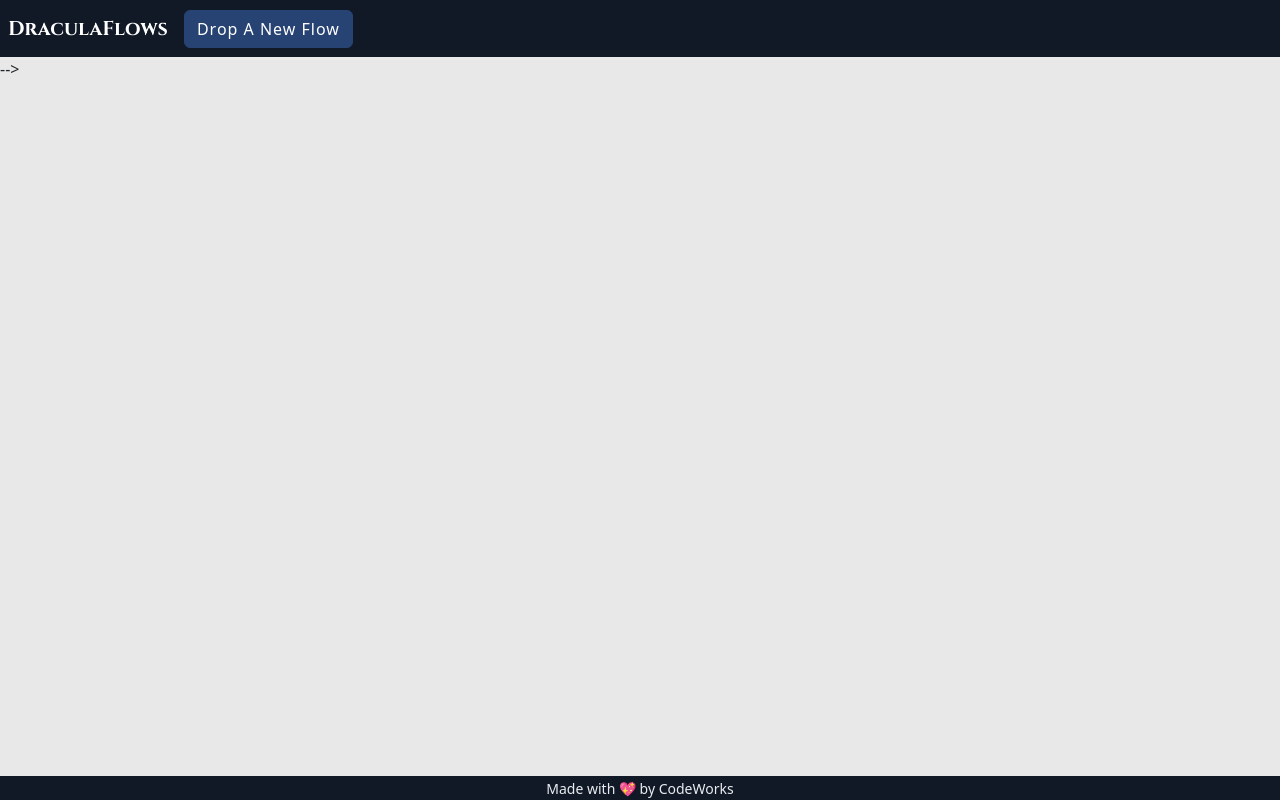
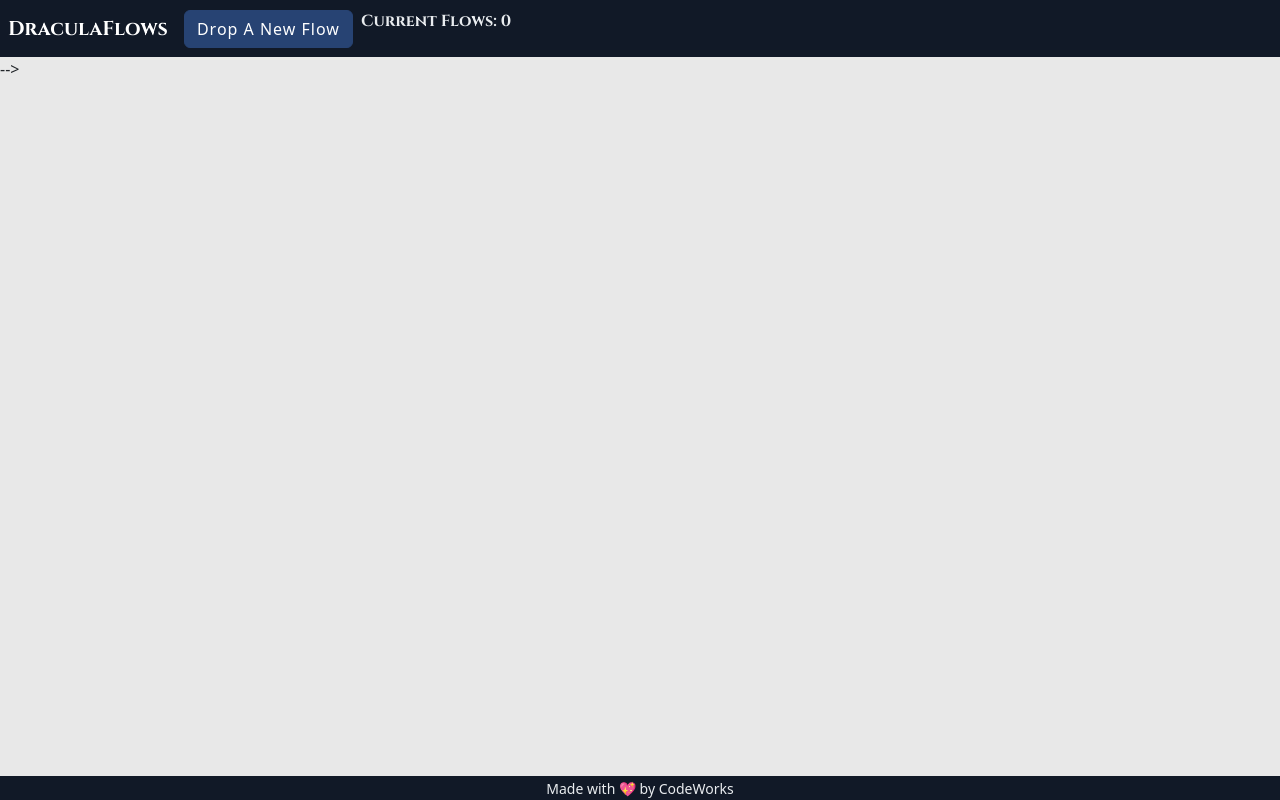
Before and after one commit to SammmMorgan/DraculaFlows, a website with bundled scripts: page index.html in a window 1280 px wide. Built offline with nearby package versions, Linux system fonts and the light colour scheme; a script that the page names is missing.

Commit message:
finalized for realzies

```diff
--- a/app/controllers/DracFlowController.js
+++ b/app/controllers/DracFlowController.js
@@ -24,13 +24,20 @@ export class DracFlowController {
     constructor() {
         dracFlowService.loadFlows()
         _drawFlowList()
+        this.setCounter()
         AppState.on('DracFlows', _drawFlowList)
+        AppState.on('DracFlows', this.setCounter)
         AppState.on('currentFlow', _drawActiveFlow)
     }
 
     setCurrentFlow(flowId) {
         // console.log('setting flow', flowId);
         dracFlowService.setCurrentFlow(flowId)
+    }
+
+    setCounter() {
+        const counterElement = document.getElementById('counter')
+        counterElement.innerText = `Current Flows: ${AppState.DracFlows.length}`
     }
 
     saveCurrentFlow() {
--- a/index.html
+++ b/index.html
@@ -27,13 +27,17 @@
 <body>
   <!-- SECTION -->
   <header>
-    <nav class="navbar justify-space-between navbar-dark navbar-expand bg-dark text-light px-2">
+    <nav class="navbar justify-space-center navbar-dark navbar-expand bg-dark text-light px-2">
       <a class="navbar-brand" href="#">
         <span class="ml-2 font">DraculaFlows</span>
       </a>
 
       <button class="btn btn-primary" type="button" data-bs-toggle="offcanvas" data-bs-target="#offcanvasBottom"
         aria-controls="offcanvasBottom">Drop a New Flow</button>
+
+      <div>
+        <p class="font px-2" id="counter">Current Flows: </p>
+      </div>
 
     </nav>
   </header>
```
